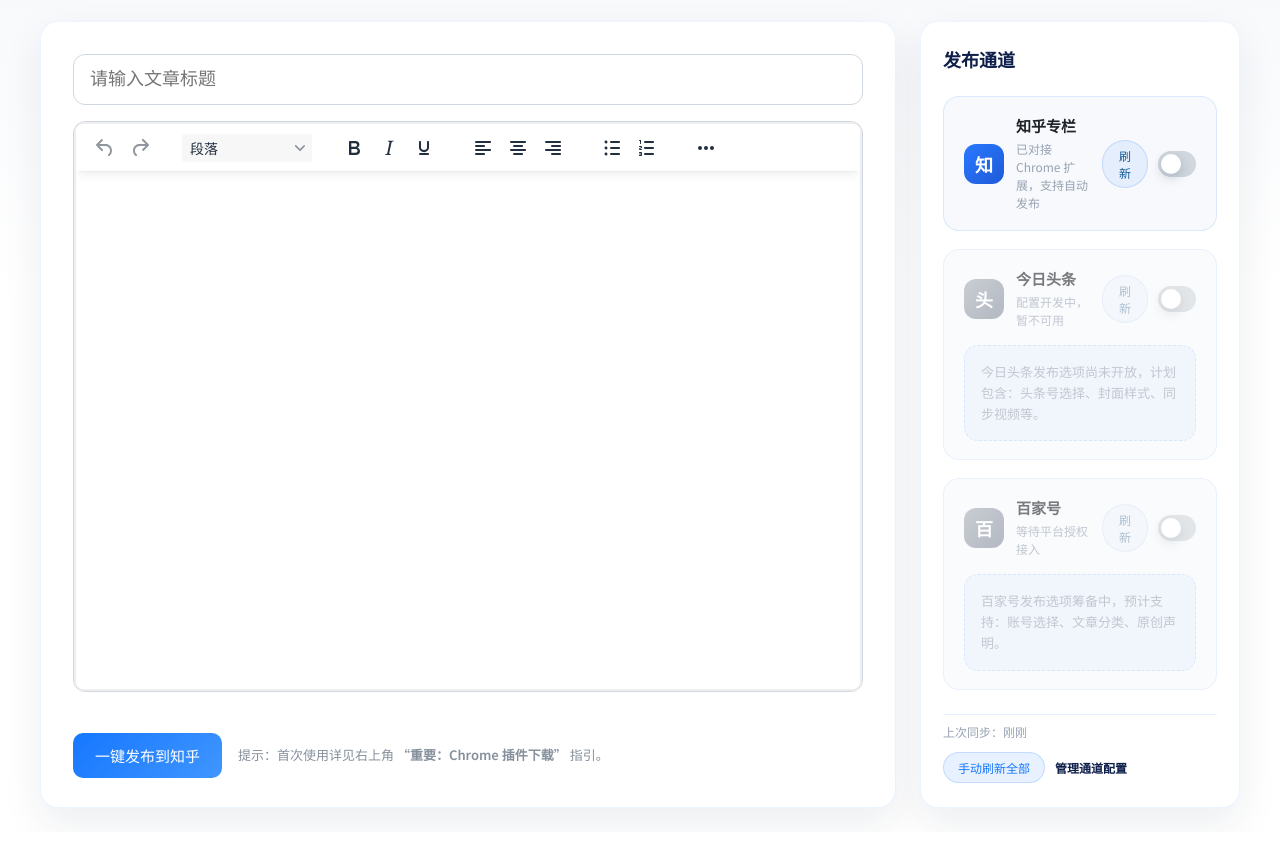
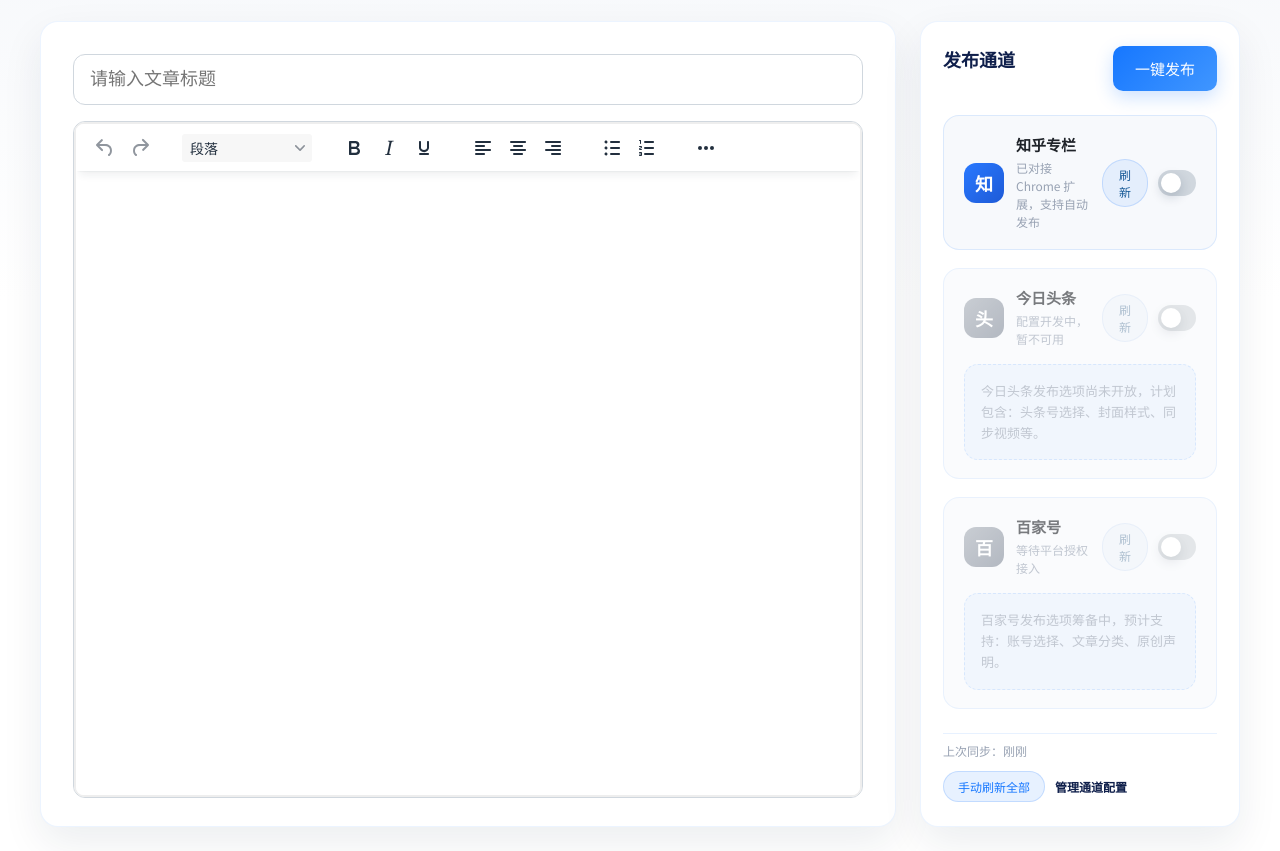
Before and after one commit to xiaohuAI319/aifa-publisher, a browser extension: page editor/index.html in a window 1280 px wide. Shown: the part 67-918 px from the top of the page. Drawn offline with Linux system fonts and the light colour scheme.

Commit message:
feat: reposition publish action button and tidy sidebar text

```diff
--- a/editor/index.html
+++ b/editor/index.html
@@ -128,13 +128,6 @@
     .editor-shell .tox .tox-edit-area__iframe {
       height: 100% !important;
     }
-    .actions {
-      display: flex;
-      flex-wrap: wrap;
-      align-items: center;
-      gap: 16px;
-      margin-top: 24px;
-    }
     button.primary {
       background: linear-gradient(135deg, #1677ff 0%, #4096ff 100%);
       color: #ffffff;
@@ -150,12 +143,15 @@
       transform: translateY(-1px);
       box-shadow: 0 8px 24px rgba(22, 119, 255, 0.3);
     }
-    .hint {
-      flex: 1;
-      min-width: 240px;
+    .publish-sidebar__action {
+      padding: 10px 18px;
       font-size: 13px;
-      color: #86909c;
-      line-height: 1.6;
+      border-radius: 999px;
+      white-space: nowrap;
+      box-shadow: 0 6px 18px rgba(22, 119, 255, 0.22);
+    }
+    .publish-sidebar__action:hover {
+      box-shadow: 0 10px 28px rgba(22, 119, 255, 0.28);
     }
     .publish-sidebar {
       padding: 24px 22px;
@@ -438,16 +434,11 @@
         <div class="editor-shell">
           <textarea id="editor"></textarea>
         </div>
-        <div class="actions">
-          <button class="primary" id="publishBtn">一键发布到知乎</button>
-          <p class="hint">
-            提示：首次使用详见右上角 <strong>“重要：Chrome 插件下载”</strong> 指引。
-          </p>
-        </div>
       </section>
       <aside class="panel publish-sidebar">
         <div class="sidebar-header">
           <h2>发布通道</h2>
+          <button class="primary publish-sidebar__action" id="publishBtn">一键发布</button>
         </div>
         <ul class="channel-list" id="channelList">
           <li class="channel-card" data-channel="zhihu">
@@ -563,7 +554,7 @@
 
     function createTaskPayload() {
       const title = document.getElementById('titleInput').value.trim();
-      const autoPublish = document.getElementById('autoPublish').checked;
+      const autoPublish = false;
       const editorInstance = tinymce.get(EDITOR_ID);
       const html = editorInstance ? editorInstance.getContent({ format: 'html' }) : '';
 
```
Also changed, not shown: todo_list.json (+6 -31 lines).
